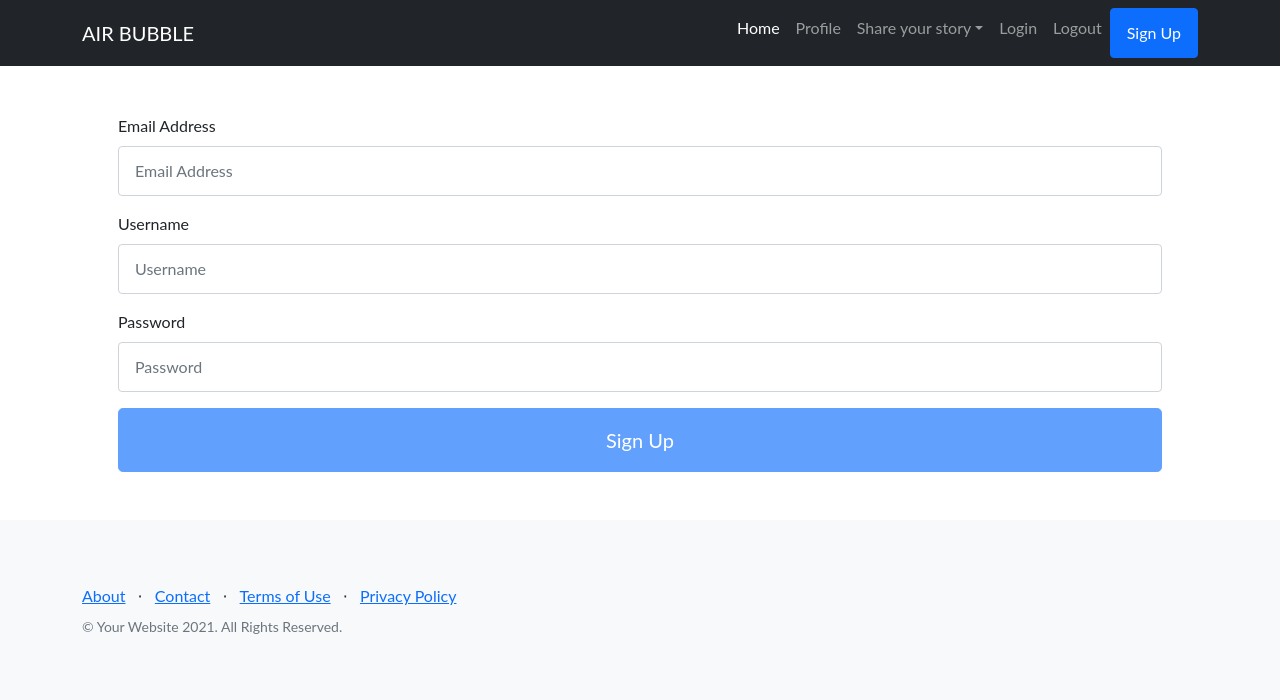
After one commit to murthy1811/Milestone-Project-3-AirBubble, a Flask app: page /signup in a window 1280 px wide. The commit adds this page. Shown: the top 700 px of the page. Run offline with Flask 2, Linux system fonts and the light colour scheme; some libraries are stand-ins or nearby versions.

Commit message:
sign up template added

```diff
--- a/app.py
+++ b/app.py
@@ -3,6 +3,7 @@ from flask import(
      Flask, flash, render_template, redirect, request, session, url_for)
 from flask_pymongo import PyMongo
 from bson.objectid import ObjectId
+from werkzeug.security import generate_password_hash, check_password_hash
 if os.path.exists("env.py"):
     import env
 
@@ -23,6 +24,11 @@ def travel_stories():
     return render_template("travel_stories.html", travel_stories = travel_stories)
 
 
+@app.route("/signup", methods = ["GET", "POST"])
+def signup():
+    return render_template("signup.html")
+
+
 if __name__ == "__main__":
     app.run(host=os.environ.get("IP"),
             port=int(os.environ.get("PORT")),
--- a/templates/base.html
+++ b/templates/base.html
@@ -33,7 +33,7 @@
                     </li>
                     <li class="nav-item"><a class="nav-link" href="#">Login</a></li>
                     <li class="nav-item"><a class="nav-link" href="#">Logout</a></li>
-                    <li class="nav-item"><a class="btn btn-primary" href="#signup">Sign Up</a></li>
+                    <li class="nav-item"><a class="btn btn-primary" href="{{url_for('signup')}}">Sign Up</a></li>
                 </ul>
             </div>
         </div>
--- /dev/null
+++ b/templates/signup.html
@@ -0,0 +1,33 @@
+{% extends "base.html" %}
+{% block content %}
+
+<div class="container px-5 my-5">
+    <form id="contactForm" data-sb-form-api-token="API_TOKEN" method="POST" action="{{url_for('signup')}}">
+        <!-- email address -->
+        <div class="mb-3">
+            <label class="form-label" for="emailAddress">Email Address</label>
+            <input class="form-control" id="emailAddress" type="email" placeholder="Email Address"
+                data-sb-validations="required,email" />
+            <div class="invalid-feedback" data-sb-feedback="emailAddress:required">Email Address is required.</div>
+            <div class="invalid-feedback" data-sb-feedback="emailAddress:email">Email Address Email is not valid.</div>
+        </div>
+        <!-- username -->
+        <div class="mb-3">
+            <label class="form-label" for="username">Username</label>
+            <input class="form-control" id="username" type="text" placeholder="Username"
+                required/>
+        </div>
+        <!-- password -->
+        <div class="mb-3">
+            <label class="form-label" for="password">Password</label>
+            <input class="form-control" id="password" type="password" placeholder="Password"
+                required/>
+        </div>
+        <!-- signup button -->
+        <div class="d-grid">
+            <button class="btn btn-primary btn-lg disabled" id="submitButton" type="submit">Sign Up</button>
+        </div>
+    </form>
+</div>
+
+{% endblock %}
```
